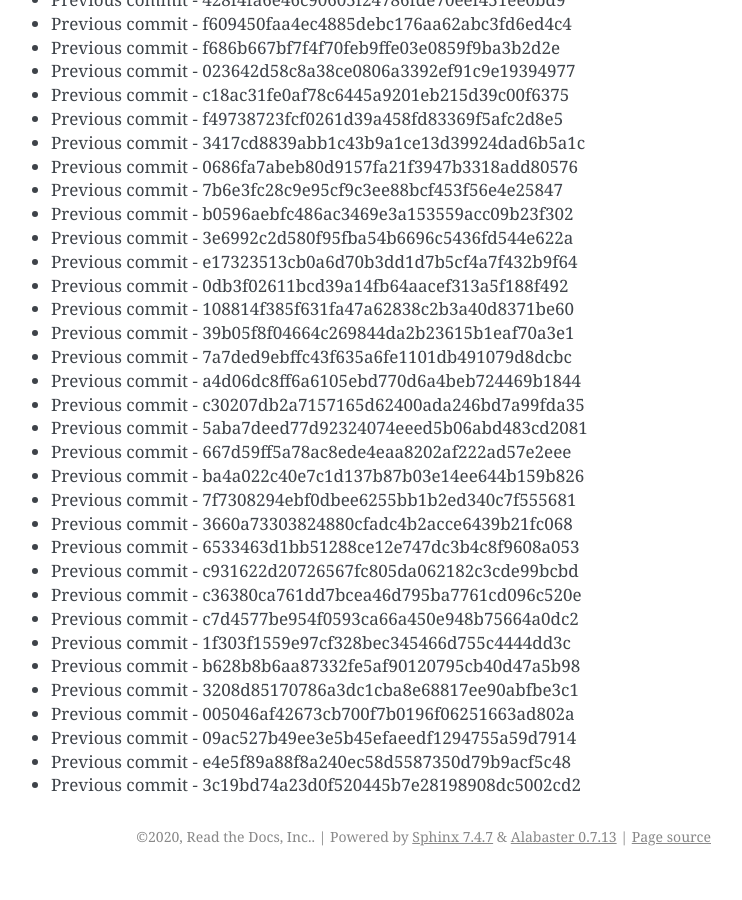
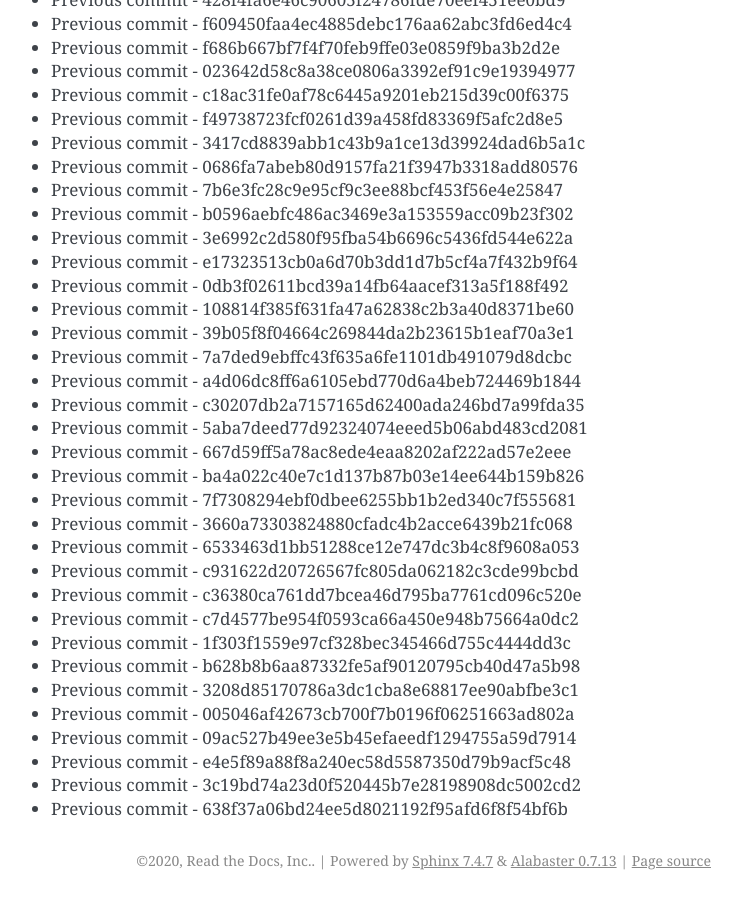
Before and after one commit to readthedocs/rtd-git-stresstest, a Sphinx documentation site: the page built from docs/updates.rst, in a window 1280 px wide and 900 px high, scrolled down 27308 px. Shown: the whole window, without its empty margins (399-1141 px from the left). Built offline with Sphinx 7.4.7, drawn with Linux system fonts in a browser that asks for light colours; before the commit the page ends 28184 px from its top, so only the background shows below that.

Commit message:
Generating commit from previous: 638f37a06bd24ee5d8021192f95afd6f8f54bf6b

```diff
--- a/docs/updates.rst
+++ b/docs/updates.rst
@@ -1179,3 +1179,4 @@ It can be tested for any performance characteristics.
 * Previous commit - 09ac527b49ee3e5b45efaeedf1294755a59d7914
 * Previous commit - e4e5f89a88f8a240ec58d5587350d79b9acf5c48
 * Previous commit - 3c19bd74a23d0f520445b7e28198908dc5002cd2
+* Previous commit - 638f37a06bd24ee5d8021192f95afd6f8f54bf6b
```
